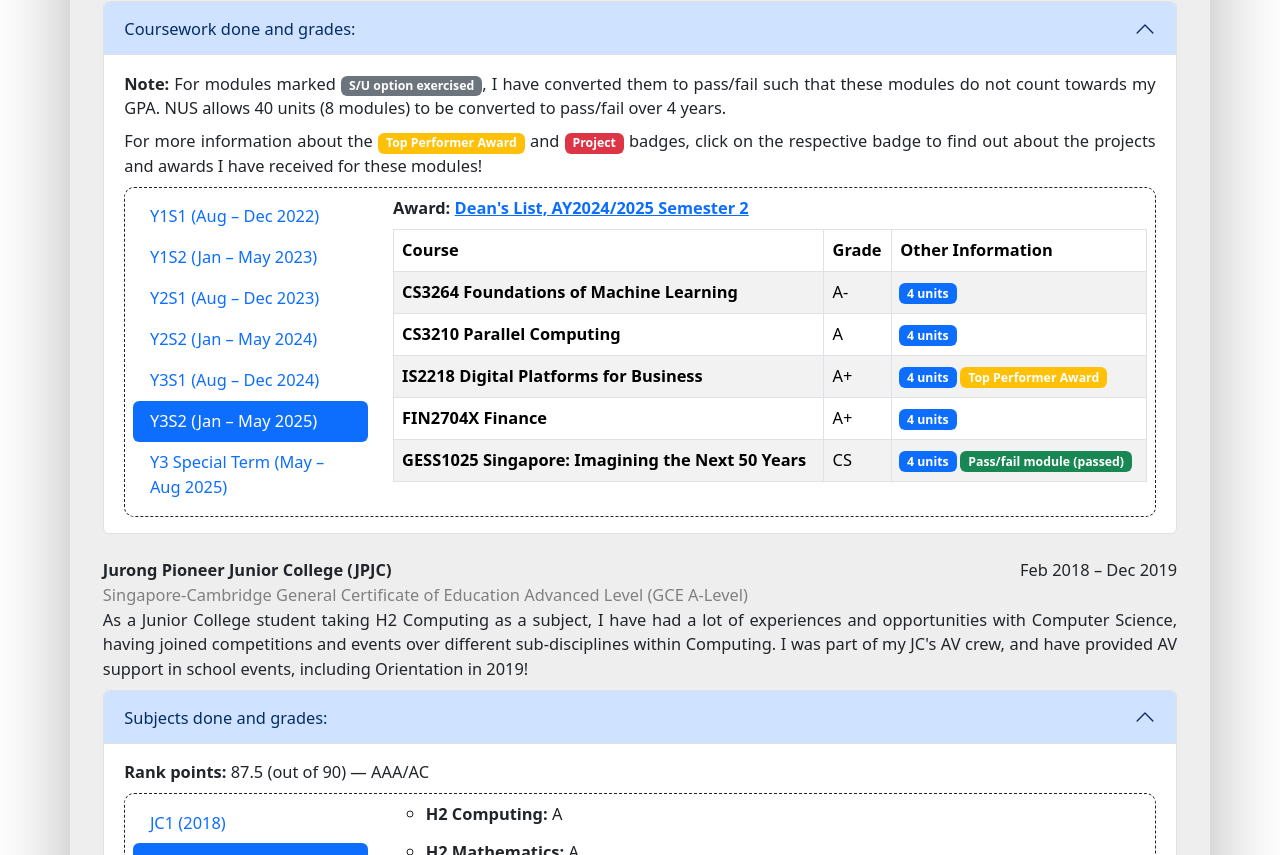
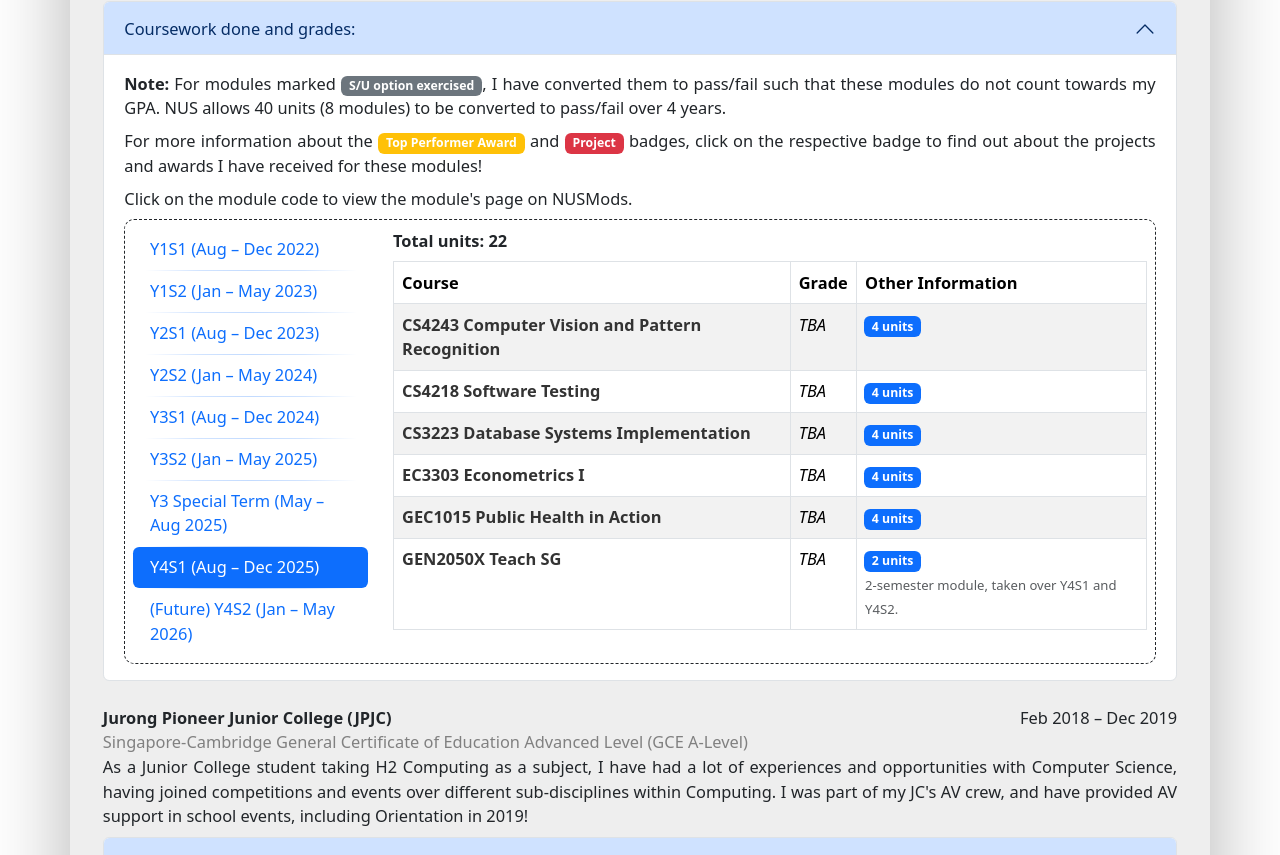
Before and after one commit to brein62/brein62.github.io, a React (Create React App) app: page /#/experience in a window 1280 px wide. Shown: the part 659-1514 px from the top of the page. Built offline with nearby package versions, Linux system fonts and the light colour scheme.

Commit message:
Add NUSMods link to modules

```diff
--- a/src/App.css
+++ b/src/App.css
@@ -210,3 +210,24 @@ hr.minor {
 .moreinfo:hover {
   cursor: pointer; /* Change cursor to pointer on hover */
 }
+
+.course-link {
+  color: #333;
+  text-decoration: none;
+}
+
+.uni-grades-nav hr {
+  height: 1px;
+  width: 90% !important;
+  margin: 0 auto !important;
+  border: 5px !important;
+  background-color: transparent !important;
+  background-image: linear-gradient(
+    to right,
+    rgba(13, 110, 253, 0),
+    rgba(13, 110, 253, 0.75),
+    rgba(13, 110, 253, 1),
+    rgba(13, 110, 253, 0.75),
+    rgba(13, 110, 253, 0)
+  ) !important;
+}
--- a/src/components/base/side-pages/UniGradesTab.tsx
+++ b/src/components/base/side-pages/UniGradesTab.tsx
@@ -170,7 +170,14 @@ function GradeEntry({ course, grade, children }: { course: string; grade: string
   return (
     <tr>
       <td>
-        <strong style={{ fontWeight: 600 }}>{course}</strong>
+        <a
+          className="course-link"
+          rel="noopener noreferrer"
+          target="_blank"
+          href={`https://nusmods.com/courses/${course.split(' ')[0]}`}
+        >
+          <strong style={{ fontWeight: 600 }}>{course}</strong>
+        </a>
       </td>
       <td>{grade === '' ? <i>TBA</i> : grade}</td>
       <td>
@@ -178,6 +185,15 @@ function GradeEntry({ course, grade, children }: { course: string; grade: string
         <div style={{ marginLeft: '-0.3em' }}>{children}</div>
       </td>
     </tr>
+  );
+}
+
+function TotalUnits({ units }: { units: number }) {
+  return (
+    <p>
+      <strong>Total units: </strong>
+      <span style={{ fontWeight: 600 }}>{units}</span>
+    </p>
   );
 }
 
@@ -189,40 +205,46 @@ function GradeEntry({ course, grade, children }: { course: string; grade: string
 export default function UniGradesTab() {
   return (
     <div style={{ border: '1px dashed', borderRadius: '10px', padding: '0.5em' }}>
-      <Tab.Container id="left-tabs-example" defaultActiveKey="Y3S2">
+      <Tab.Container id="left-tabs-example" defaultActiveKey="Y4S1">
         <Row>
           <Col sm={3}>
-            <Nav variant="pills" className="flex-column">
+            <Nav variant="pills" className="flex-column uni-grades-nav">
               <Nav.Item>
                 <Nav.Link eventKey="Y1S1">
                   <span title="Year 1 Semester 1 (Academic Year 2022/23)">Y1S1 (Aug &ndash; Dec 2022)</span>
                 </Nav.Link>
               </Nav.Item>
+              <hr />
               <Nav.Item>
                 <Nav.Link eventKey="Y1S2">
                   <span title="Year 1 Semester 2 (Academic Year 2022/23)">Y1S2 (Jan &ndash; May 2023)</span>
                 </Nav.Link>
               </Nav.Item>
+              <hr />
               <Nav.Item>
                 <Nav.Link eventKey="Y2S1">
                   <span title="Year 2 Semester 1 (Academic Year 2023/24)">Y2S1 (Aug &ndash; Dec 2023)</span>
                 </Nav.Link>
               </Nav.Item>
+              <hr />
               <Nav.Item>
                 <Nav.Link eventKey="Y2S2">
                   <span title="Year 2 Semester 2 (Academic Year 2023/24)">Y2S2 (Jan &ndash; May 2024)</span>
                 </Nav.Link>
               </Nav.Item>
+              <hr />
               <Nav.Item>
                 <Nav.Link eventKey="Y3S1">
                   <span title="Year 3 Semester 1 (Academic Year 2024/25)">Y3S1 (Aug &ndash; Dec 2024)</span>
                 </Nav.Link>
               </Nav.Item>
+              <hr />
               <Nav.Item>
                 <Nav.Link eventKey="Y3S2">
                   <span title="Year 3 Semester 2 (Academic Year 2024/25)">Y3S2 (Jan &ndash; May 2025)</span>
                 </Nav.Link>
               </Nav.Item>
+              <hr />
               <Nav.Item>
                 <Nav.Link eventKey="Y3ST">
                   <span title="Year 3 Special Term (Academic Year 2024/25)">
@@ -230,11 +252,24 @@ export default function UniGradesTab() {
                   </span>
                 </Nav.Link>
               </Nav.Item>
+              <hr />
+              <Nav.Item>
+                <Nav.Link eventKey="Y4S1">
+                  <span title="Year 4 Semester 1 (Academic Year 2025/26)">Y4S1 (Aug &ndash; Dec 2025)</span>
+                </Nav.Link>
+              </Nav.Item>
+              <hr />
+              <Nav.Item>
+                <Nav.Link eventKey="Y4S2">
+                  <span title="Year 4 Semester 2 (Academic Year 2025/26)">(Future) Y4S2 (Jan &ndash; May 2026)</span>
+                </Nav.Link>
+              </Nav.Item>
             </Nav>
           </Col>
           <Col sm={9} id="tab-modules">
             <Tab.Content>
               <Tab.Pane eventKey="Y1S1">
+                <TotalUnits units={22} />
                 <GradeTable>
                   <GradeEntry course="CS1101S Programming Metholodogy" grade="A">
                     <UnitsBadge />
@@ -260,6 +295,7 @@ export default function UniGradesTab() {
                 </GradeTable>
               </Tab.Pane>
               <Tab.Pane eventKey="Y1S2">
+                <TotalUnits units={21} />
                 <GradeTable>
                   <GradeEntry course="CS2030S Programming Metholodogy II" grade="A+">
                     <UnitsBadge />
@@ -284,6 +320,7 @@ export default function UniGradesTab() {
                 </GradeTable>
               </Tab.Pane>
               <Tab.Pane eventKey="Y2S1">
+                <TotalUnits units={24} />
                 <GradeTable>
                   <GradeEntry course="CS2100 Computer Organisation" grade="A+">
                     <UnitsBadge />
@@ -316,6 +353,7 @@ export default function UniGradesTab() {
                 </GradeTable>
               </Tab.Pane>
               <Tab.Pane eventKey="Y2S2">
+                <TotalUnits units={22} />
                 <p>
                   <strong>Award: </strong>
                   <span style={{ fontWeight: 600 }}>
@@ -349,6 +387,7 @@ export default function UniGradesTab() {
                 </GradeTable>
               </Tab.Pane>
               <Tab.Pane eventKey="Y3S1">
+                <TotalUnits units={24} />
                 <GradeTable>
                   <GradeEntry course="CS3219 Software Engineering Principles and Patterns" grade="A-">
                     <UnitsBadge />
@@ -378,6 +417,7 @@ export default function UniGradesTab() {
                 </GradeTable>
               </Tab.Pane>
               <Tab.Pane eventKey="Y3S2">
+                <TotalUnits units={20} />
                 <p>
                   <strong>Award: </strong>
                   <span style={{ fontWeight: 600 }}>
@@ -405,10 +445,55 @@ export default function UniGradesTab() {
                 </GradeTable>
               </Tab.Pane>
               <Tab.Pane eventKey="Y3ST">
+                <TotalUnits units={6} />
                 <GradeTable>
                   <GradeEntry course="CP3200 Internship" grade="">
                     <UnitsBadge units={6} />
                     {/*<CsCuBadge />*/}
+                  </GradeEntry>
+                </GradeTable>
+              </Tab.Pane>
+              <Tab.Pane eventKey="Y4S1">
+                <TotalUnits units={22} />
+                <GradeTable>
+                  <GradeEntry course="CS4243 Computer Vision and Pattern Recognition" grade="">
+                    <UnitsBadge />
+                  </GradeEntry>
+                  <GradeEntry course="CS4218 Software Testing" grade="">
+                    <UnitsBadge />
+                  </GradeEntry>
+                  <GradeEntry course="CS3223 Database Systems Implementation" grade="">
+                    <UnitsBadge />
+                  </GradeEntry>
+                  <GradeEntry course="EC3303 Econometrics I" grade="">
+                    <UnitsBadge />
+                  </GradeEntry>
+                  <GradeEntry course="GEC1015 Public Health in Action" grade="">
+                    <UnitsBadge />
+                  </GradeEntry>
+                  <GradeEntry course="GEN2050X Teach SG" grade="">
+                    <UnitsBadge units={2} />
+                    <div style={{ marginLeft: '0.3em' }}>
+                      <small className="text-muted" style={{ fontSize: '0.8rem' }}>
+                        2-semester module, taken over Y4S1 and Y4S2.
+                      </small>
+                    </div>
+                  </GradeEntry>
+                </GradeTable>
+              </Tab.Pane>
+              <Tab.Pane eventKey="Y4S2">
+                <TotalUnits units={6} />
+                <GradeTable>
+                  <GradeEntry course="CS4248 Natural Language Processing" grade="">
+                    <UnitsBadge />
+                  </GradeEntry>
+                  <GradeEntry course="GEN2050X Teach SG" grade="">
+                    <UnitsBadge units={2} />
+                    <div style={{ marginLeft: '0.3em' }}>
+                      <small className="text-muted" style={{ fontSize: '0.8rem' }}>
+                        2-semester module, taken over Y4S1 and Y4S2.
+                      </small>
+                    </div>
                   </GradeEntry>
                 </GradeTable>
               </Tab.Pane>
--- a/src/pages/Experience.tsx
+++ b/src/pages/Experience.tsx
@@ -67,6 +67,7 @@ function ExperienceMainBody({ screenWidth }: { screenWidth: number }) {
                     <ProjectBadge nomargin nolink name="" href="#" /> badges, click on the respective badge to find out
                     about the projects and awards I have received for these modules!
                   </p>
+                  <p className="justify">Click on the module code to view the module's page on NUSMods.</p>
                   <UniGradesTab />
                 </Accordion.Body>
               </Accordion.Item>
```
